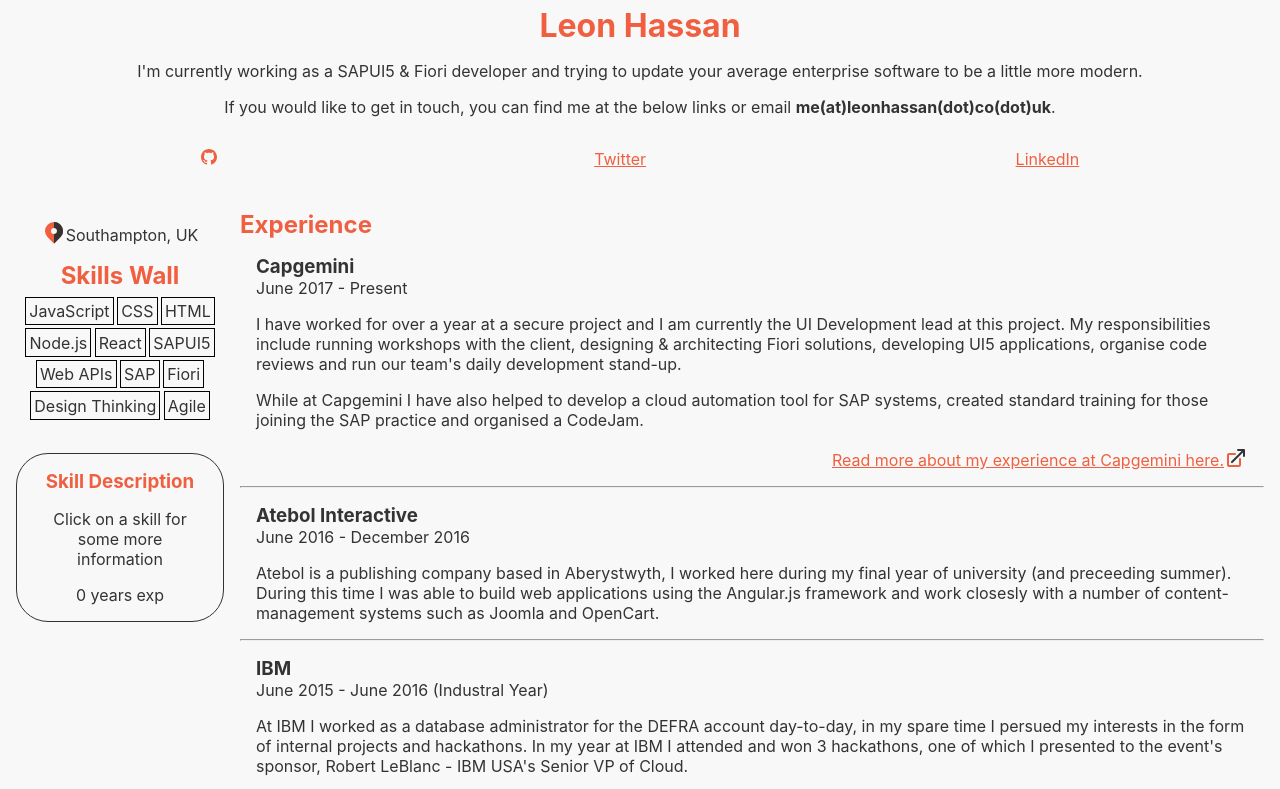
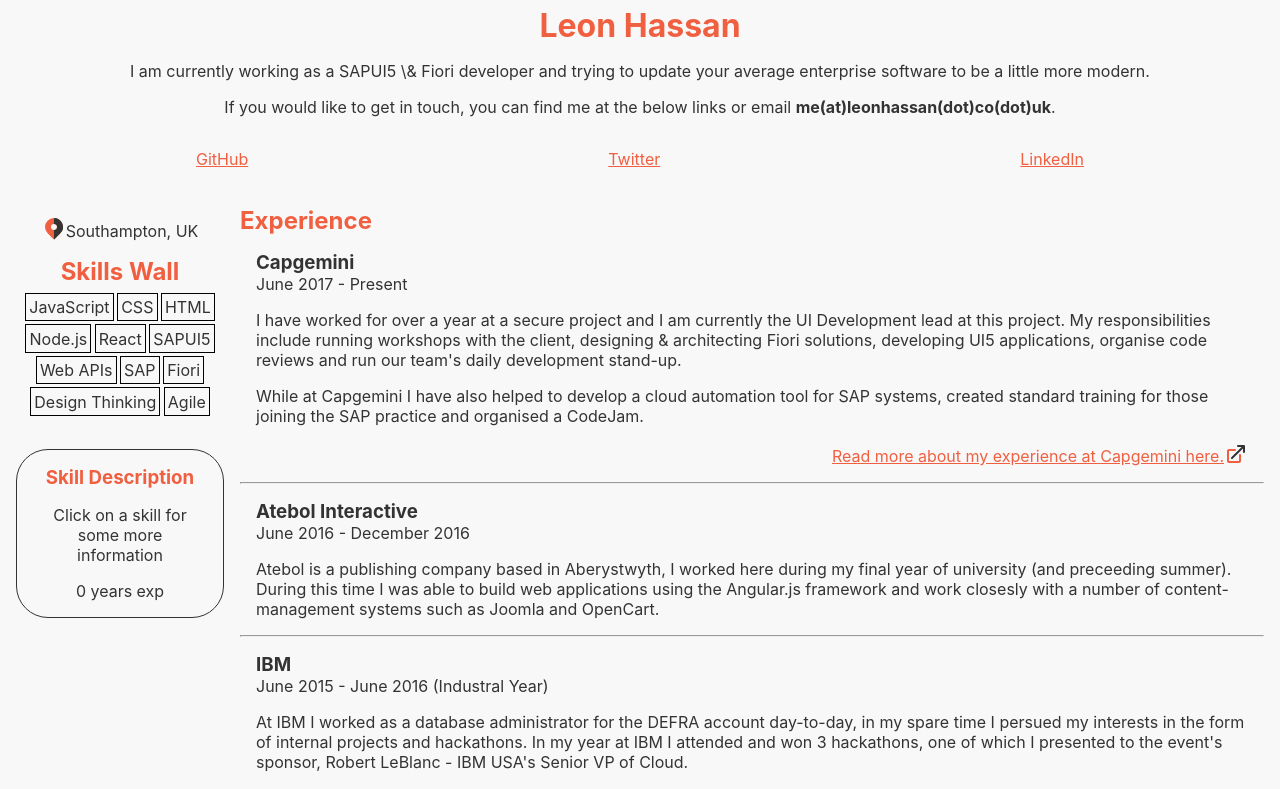
Before and after one commit to Leoooob/leonhassan.co.uk, a React (Create React App) app: page / in a window 1280 px wide. Shown: the top 789 px of the page. Built offline with nearby package versions, Linux system fonts and the light colour scheme.

Commit message:
minor update to text

```diff
--- a/src/App.js
+++ b/src/App.js
@@ -17,7 +17,7 @@
     return (
       <header>
         <h1>Leon Hassan</h1>
-        <p>I'm currently working as a SAPUI5 & Fiori developer and trying to update your average enterprise software to be a little more modern. </p>
+        <p>I am currently working as a SAPUI5 \& Fiori developer and trying to update your average enterprise software to be a little more modern. </p>
         <p>If you would like to get in touch, you can find me at the below links or email <strong>me(at)leonhassan(dot)co(dot)uk</strong>.</p>
         <ContactGlyphs/>
       </header>
@@ -31,7 +31,7 @@
       <div className="glyphs">
         <span>
           <a href="https://github.com/Leoooob" rel="noopener noreferrer" target="_blank">
-            <svg xmlns="http://www.w3.org/2000/svg" viewBox="0 0 24 24" className="icon"><path className="iconPrimary" d="M8 0C3.58 0 0 3.58 0 8C0 11.54 2.29 14.53 5.47 15.59C5.87 15.66 6.02 15.42 6.02 15.21C6.02 15.02 6.01 14.39 6.01 13.72C4 14.09 3.48 13.23 3.32 12.78C3.23 12.55 2.84 11.84 2.5 11.65C2.22 11.5 1.82 11.13 2.49 11.12C3.12 11.11 3.57 11.7 3.72 11.94C4.44 13.15 5.59 12.81 6.05 12.6C6.12 12.08 6.33 11.73 6.56 11.53C4.78 11.33 2.92 10.64 2.92 7.58C2.92 6.71 3.23 5.99 3.74 5.43C3.66 5.23 3.38 4.41 3.82 3.31C3.82 3.31 4.49 3.1 6.02 4.13C6.66 3.95 7.34 3.86 8.02 3.86C8.7 3.86 9.38 3.95 10.02 4.13C11.55 3.09 12.22 3.31 12.22 3.31C12.66 4.41 12.38 5.23 12.3 5.43C12.81 5.99 13.12 6.7 13.12 7.58C13.12 10.65 11.25 11.33 9.47 11.53C9.76 11.78 10.01 12.26 10.01 13.01C10.01 14.08 10 14.94 10 15.21C10 15.42 10.15 15.67 10.55 15.59C13.71 14.53 16 11.53 16 8C16 3.58 12.42 0 8 0Z" /></svg>
+            GitHub
           </a>
         </span>
         <span>
```
